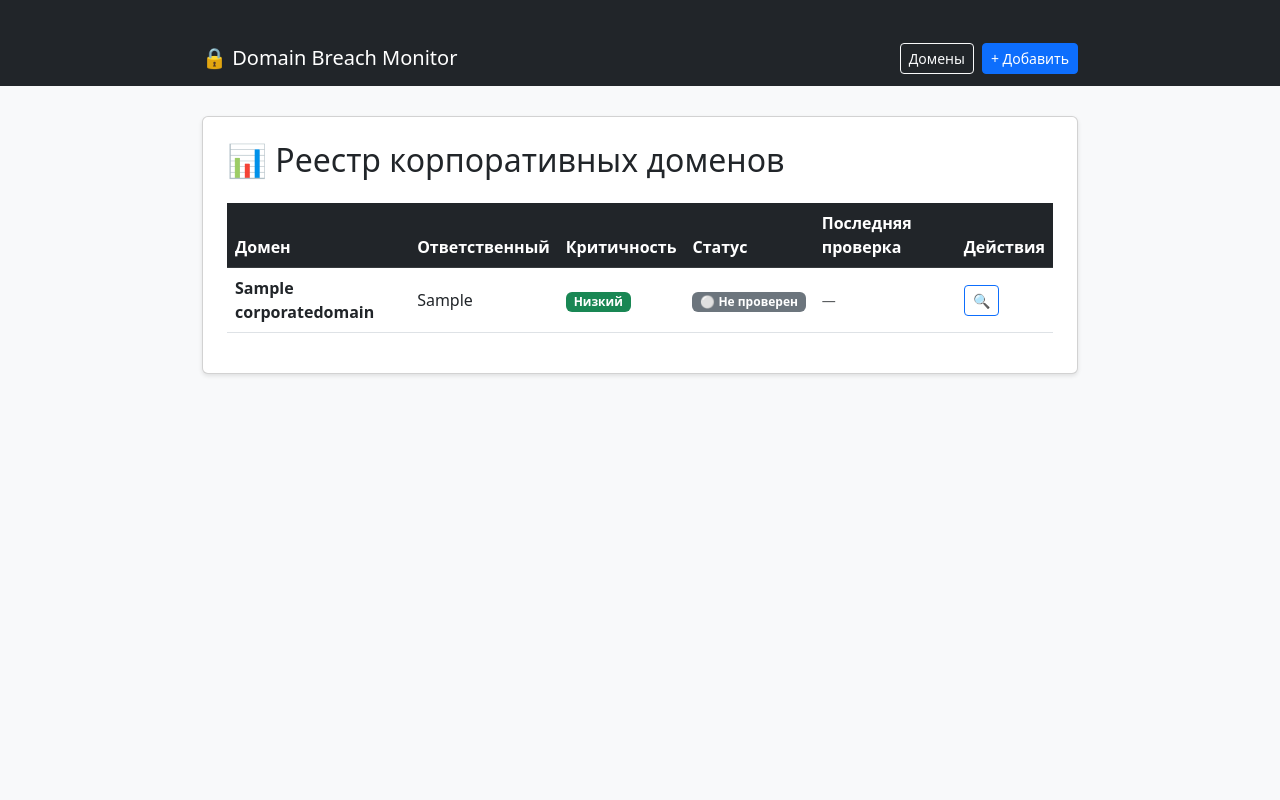
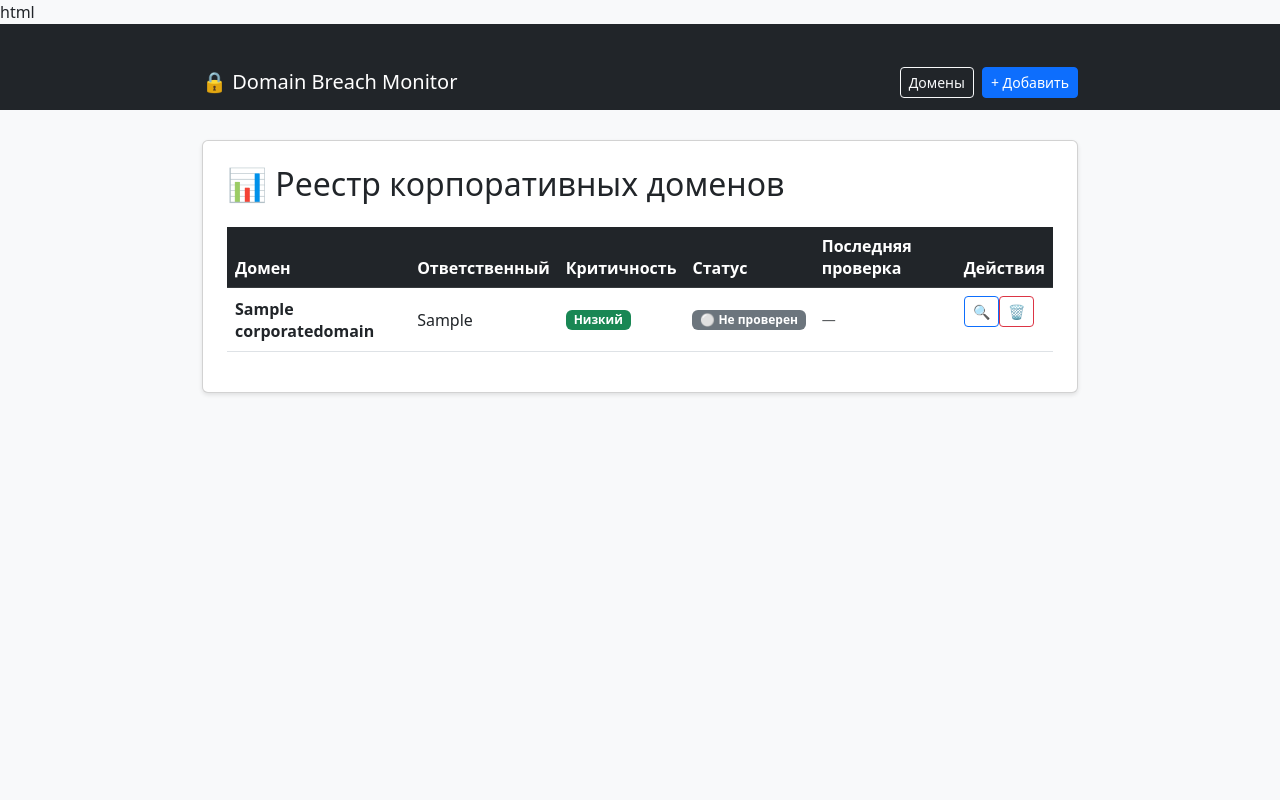
Before and after one commit to Bl1k25/domain-breach-monitor, a Django app: page / in a window 1280 px wide. Run offline with Django 5.2, Linux system fonts and the light colour scheme; tables that the repository leaves empty hold one stand-in row (values such as "Sample post"); data that the repository does not hold is empty.

Commit message:
Add domain deletion view with CASCADE cleanup and confirmation dialog

```diff
--- a/monitor/templates/monitor/dashboard.html
+++ b/monitor/templates/monitor/dashboard.html
@@ -1,3 +1,4 @@
+html
 {% extends 'monitor/base.html' %}
 
 {% block title %}Реестр доменов{% endblock %}
@@ -60,30 +61,34 @@
                         {% endif %}
                     </td>
 
+                    <!-- Обновленная колонка Действия -->
                     <td>
                         <div class="btn-group" role="group">
-
-                            <!-- Проверка через IntelX -->
-                            <form method="post"
-                                  action="{% url 'monitor:check_domain' domain.id %}"
-                                  style="display:inline;">
+                            <!-- Кнопка проверки через IntelX -->
+                            <form method="post" action="{% url 'monitor:check_domain' domain.id %}" style="display:inline;">
                                 {% csrf_token %}
-                                <button type="submit"
-                                        class="btn btn-sm btn-outline-primary"
-                                        title="Проверить через IntelX">
+                                <button type="submit" class="btn btn-sm btn-outline-primary" title="Проверить через IntelX">
                                     🔍
                                 </button>
                             </form>
 
-                            <!-- Просмотр результатов последней проверки -->
+                            <!-- Кнопка результатов последней проверки -->
                             {% if domain.last_verification_id %}
                             <a href="{% url 'monitor:verification_details' domain.last_verification_id %}"
-                               class="btn btn-sm btn-outline-info"
-                               title="Посмотреть результаты">
+                               class="btn btn-sm btn-outline-info" title="Посмотреть результаты">
                                 📋
                             </a>
                             {% endif %}
 
+                            <!--  Кнопка удаления с подтверждением -->
+                            <form method="post" action="{% url 'monitor:delete_domain' domain.id %}"
+                                  style="display:inline;"
+                                  onsubmit="return confirm('Вы уверены, что хотите удалить домен {{ domain.name }} и все связанные отчёты?');">
+                                {% csrf_token %}
+                                <button type="submit" class="btn btn-sm btn-outline-danger" title="Удалить домен">
+                                    🗑️
+                                </button>
+                            </form>
                         </div>
                     </td>
 
--- a/monitor/urls.py
+++ b/monitor/urls.py
@@ -12,4 +12,5 @@ urlpatterns = [
     path('verification/<int:verification_id>/', views.verification_details_view, name='verification_details'),
     path('threat/<int:threat_id>/', views.threat_detail_view, name='threat_detail'),
     path('threat-content/<int:threat_id>/', views.threat_content_view, name='threat_content'),
+    path('delete/<int:domain_id>/', views.delete_domain, name='delete_domain'),
 ]
--- a/monitor/views.py
+++ b/monitor/views.py
@@ -159,3 +159,16 @@ def verification_details_view(request, verification_id):
     }
 
     return render(request, 'monitor/verification_details.html', context)
+
+from django.contrib import messages
+from django.shortcuts import get_object_or_404, redirect
+
+def delete_domain(request, domain_id):
+    """Удаляет домен и все связанные данные (отчёты, проверки, угрозы)"""
+    if request.method == 'POST':
+        domain = get_object_or_404(CorporateDomain, id=domain_id)
+        domain_name = domain.name
+        domain.delete()  # CASCADE автоматически удалит BreachRecord, VerificationLog, ThreatDetail
+        messages.success(request, f'Домен {domain_name} и все связанные данные успешно удалены.')
+
+    return redirect('monitor:dashboard')
```
